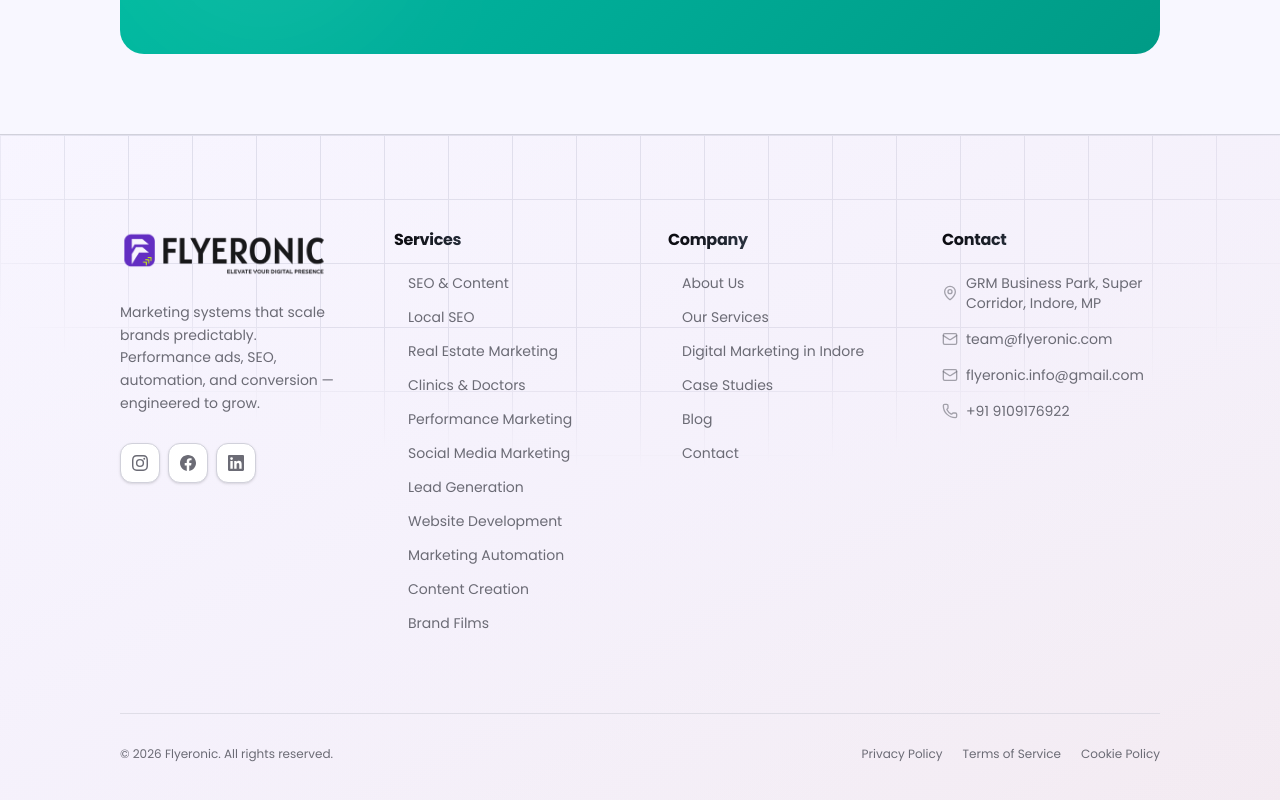
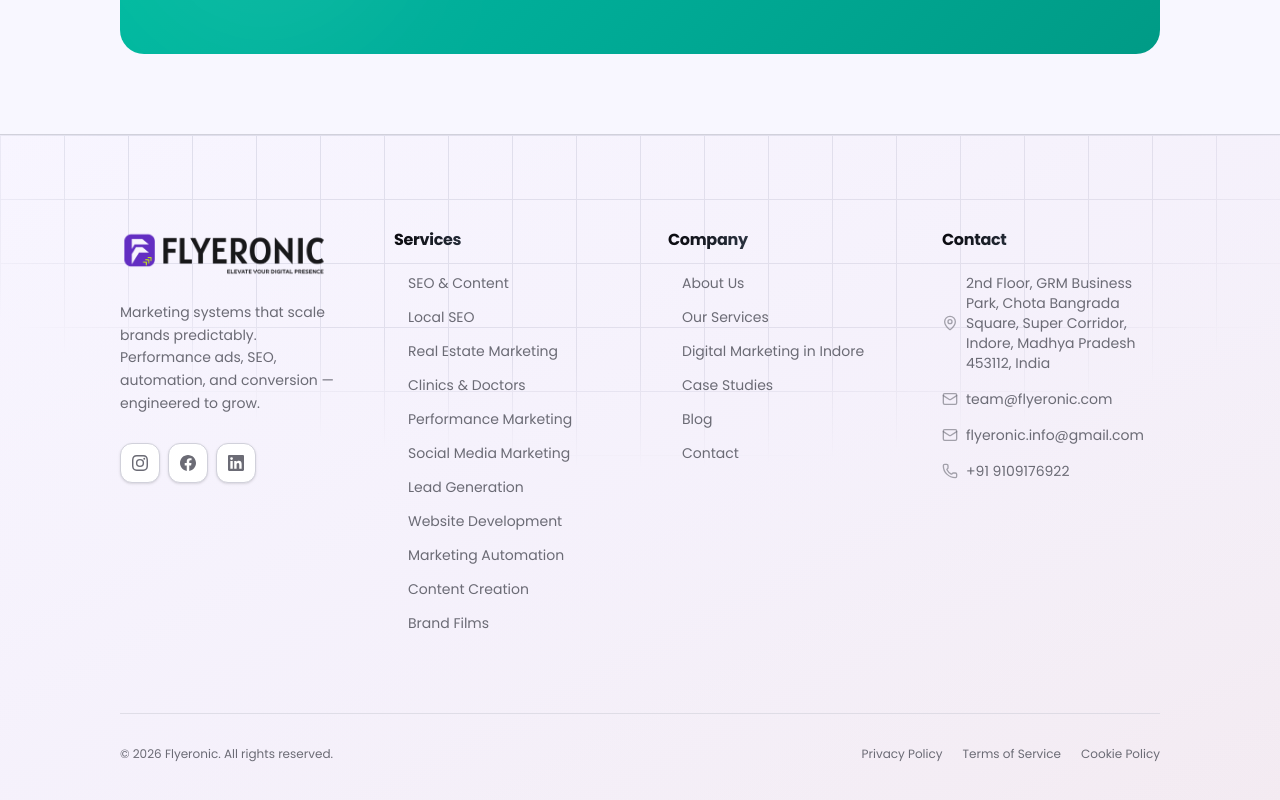
Before and after one commit to ashishsolanki25/Flyeronic.com, a Next.js app: page / in a window 1280 px wide. Shown: the part 8791-9591 px from the top of the page. Built offline with nearby package versions, Linux system fonts and the light colour scheme.

Commit message:
Fix local SEO NAP address and postal code

```diff
--- a/components/sections/footer.tsx
+++ b/components/sections/footer.tsx
@@ -66,7 +66,7 @@ const company = [
 ];
 
 const contact = [
-  { icon: MapPin, text: "GRM Business Park, Super Corridor, Indore, MP", href: "https://www.google.com/maps?cid=13151350818409658901" },
+  { icon: MapPin, text: "2nd Floor, GRM Business Park, Chota Bangrada Square, Super Corridor, Indore, Madhya Pradesh 453112, India", href: "https://www.google.com/maps?cid=13151350818409658901" },
   { icon: Mail,   text: "team@flyeronic.com",        href: "mailto:team@flyeronic.com" },
   { icon: Mail,   text: "flyeronic.info@gmail.com",  href: "mailto:flyeronic.info@gmail.com" },
   { icon: Phone,  text: "+91 9109176922",             href: "tel:+919109176922" },
```
